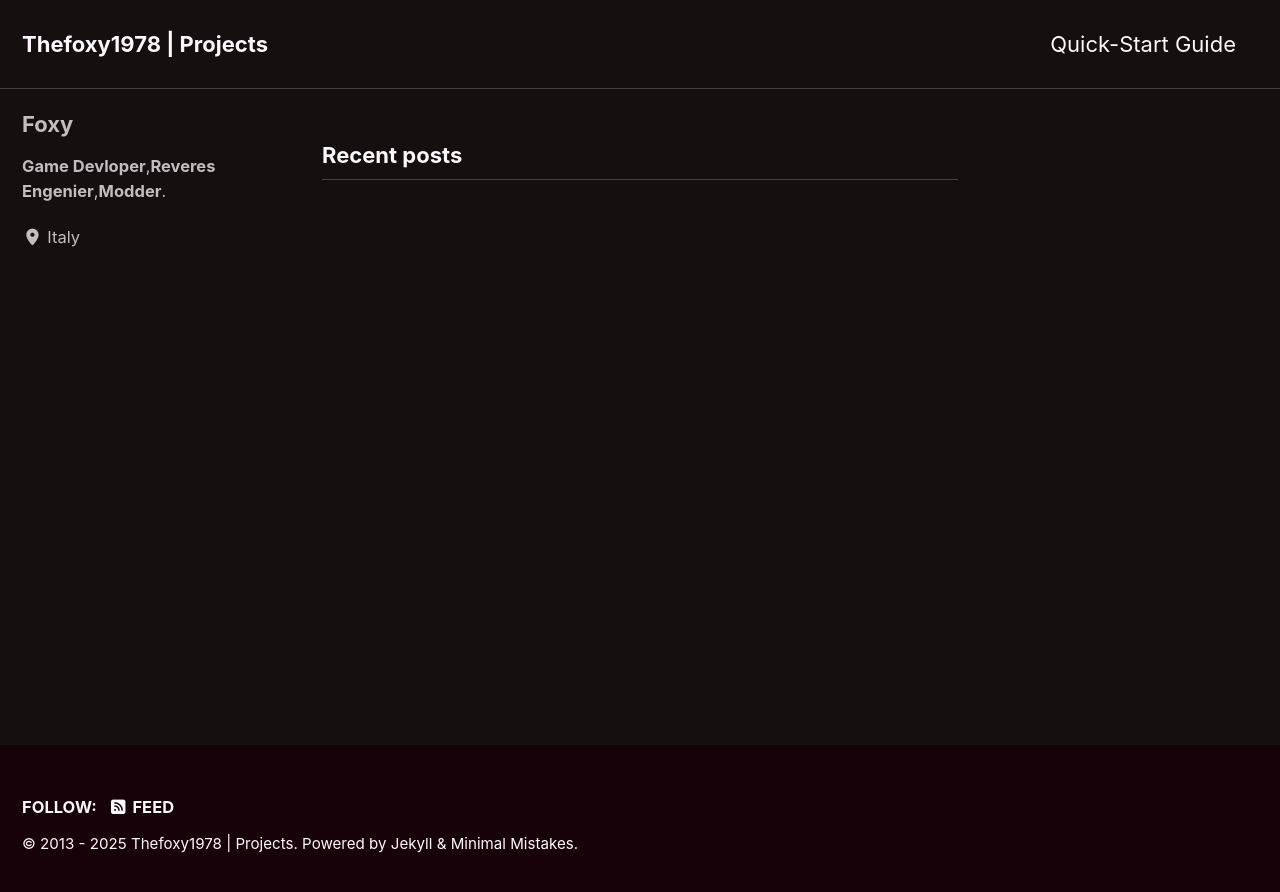
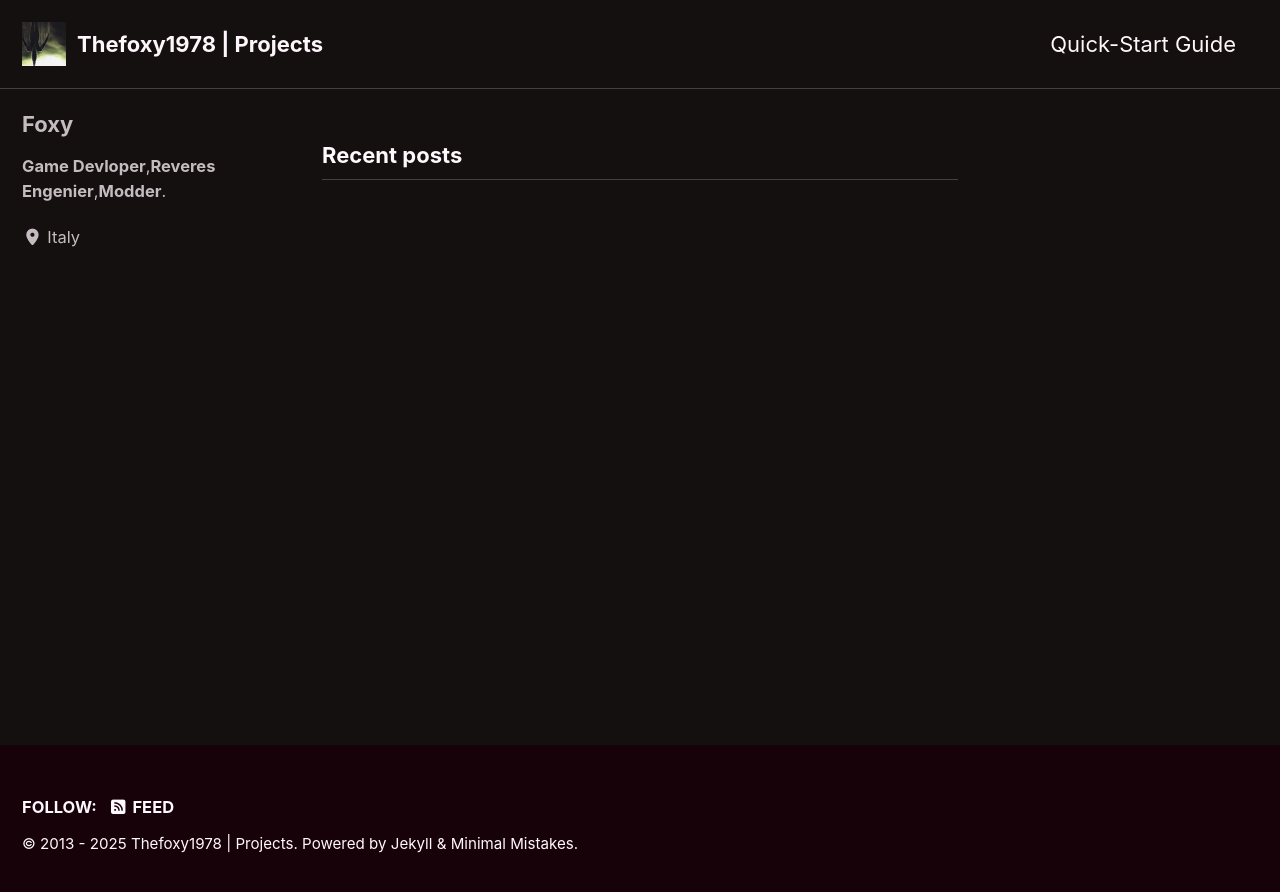
Before and after one commit to Thefoxy1978/Thefoxy1978.github.io, a Jekyll site: the page built from index.html, in a window 1280 px wide. Shown: the top 892 px of the page. Built offline with Jekyll 4.4.1, drawn with Linux system fonts in a browser that asks for light colours; cached includes are drawn as plain includes; the list of posts is cut into pages by our own code.

Commit message:
new uypdate

```diff
--- a/_config.yml
+++ b/_config.yml
@@ -26,7 +26,7 @@ url                      : "https://thefoxy1978.github.io/"
 baseurl                  : # the subpath of your site, e.g. "/blog"
 repository               : # GitHub username/repo-name e.g. "mmistakes/minimal-mistakes"
 teaser                   : # path of fallback teaser image, e.g. "/assets/images/500x300.png"
-logo                     : # path of logo image to display in the masthead, e.g. "/assets/images/88x88.png"
+logo                     : "/assets/images/88x88.png"
 masthead_title           : # overrides the website title displayed in the masthead, use " " for no title
 breadcrumbs              : # true, false (default)
 words_per_minute         : 200
```
Also changed, not shown: assets/images/88x88.png (added).
